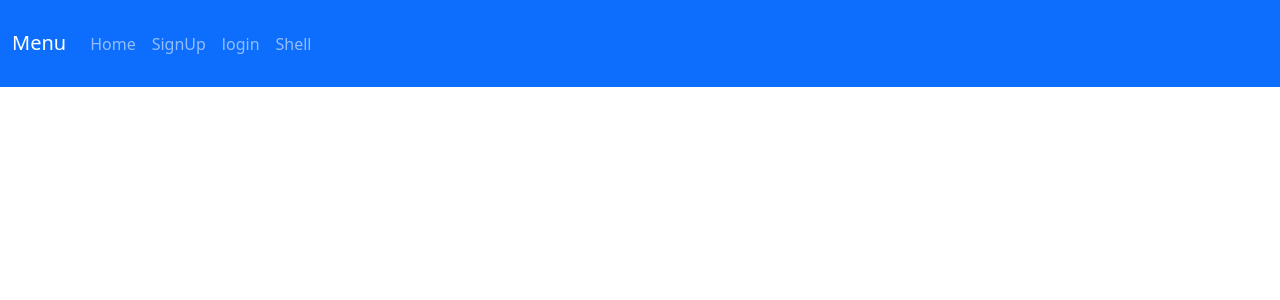
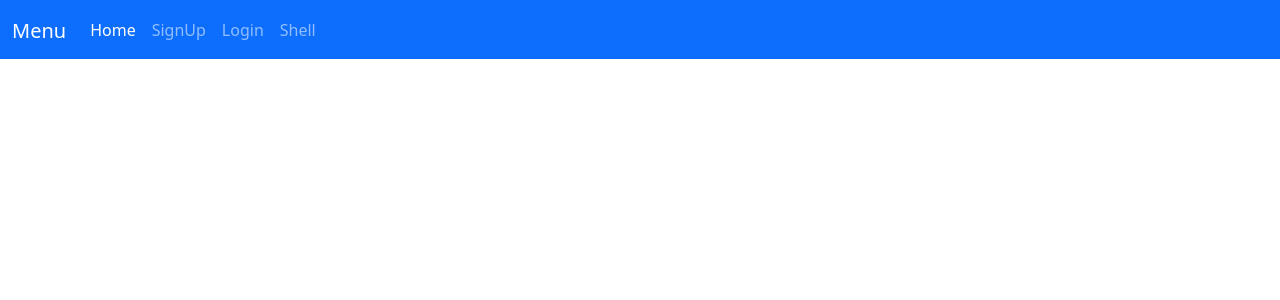
Before and after one commit to Archika2504/TempShell, a Flask app: page / in a window 1280 px wide. Shown: the top 300 px of the page. Run offline with Flask 3, Linux system fonts and the light colour scheme.

Commit message:
updating index.html

```diff
--- a/tempShell-main/templates/index.html
+++ b/tempShell-main/templates/index.html
@@ -1,32 +1,71 @@
 <!doctype html>
 <html lang="en">
+
 <head>
   <meta charset="utf-8">
   <meta name="viewport" content="width=device-width, initial-scale=1">
+
   <title>Online Shell</title>
+
   <link rel="icon" href="../Icons/favicon.ico">
-    <link href="https://cdn.jsdelivr.net/npm/bootstrap@5.3.3/dist/css/bootstrap.min.css" rel="stylesheet" integrity="sha384-QWTKZyjpPEjISv5WaRU9OFeRpok6YctnYmDr5pNlyT2bRjXh0JMhjY6hW+ALEwIH" crossorigin="anonymous">
+
+  <!-- Bootstrap CSS -->
+  <link
+    href="https://cdn.jsdelivr.net/npm/bootstrap@5.3.3/dist/css/bootstrap.min.css"
+    rel="stylesheet"
+    integrity="sha384-QWTKZyjpPEjISv5WaRU9OFeRpok6YctnYmDr5pNlyT2bRjXh0JMhjY6hW+ALEwIH"
+    crossorigin="anonymous">
 </head>
+
 <body>
+
+  <!-- Navbar -->
   <nav class="navbar navbar-expand-lg navbar-dark bg-primary">
     <div class="container-fluid">
-          <p class="navbar-brand" style="padding-top:20px" href="/">Menu</a>
-          <button class="navbar-toggler" type="button" data-bs-toggle="collapse" data-bs-target="#navbarScroll" aria-controls="navbarScroll" aria-expanded="false" aria-label="Toggle navigation">
+
+      <!-- Brand -->
+      <a class="navbar-brand pt-2" href="/">Menu</a>
+
+      <!-- Toggle Button -->
+      <button class="navbar-toggler"
+              type="button"
+              data-bs-toggle="collapse"
+              data-bs-target="#navbarScroll"
+              aria-controls="navbarScroll"
+              aria-expanded="false"
+              aria-label="Toggle navigation">
+
         <span class="navbar-toggler-icon"></span>
       </button>
+
+      <!-- Navbar Links -->
       <div class="collapse navbar-collapse" id="navbarScroll">
-            <ul class="navbar-nav me-auto my-2 my-lg-0 navbar-nav-scroll" style="--bs-scroll-height: 100px;">
+
+        <ul class="navbar-nav me-auto my-2 my-lg-0 navbar-nav-scroll"
+            style="--bs-scroll-height: 100px;">
+
           <li class="nav-item">
-                <a class="nav-link " aria-current="page" href="/">Home</a>
+            <a class="nav-link active" aria-current="page" href="/">
+              Home
+            </a>
           </li>
+
           <li class="nav-item">
-                <a class="nav-link"  href="/signup">SignUp</a>
+            <a class="nav-link" href="/signup">
+              SignUp
+            </a>
           </li>
+
           <li class="nav-item">
-                <a class="nav-link" href="/login">login</a>
+            <a class="nav-link" href="/login">
+              Login
+            </a>
           </li>
+
           <li class="nav-item">
-                <a class="nav-link" href="/shell">Shell</a>
+            <a class="nav-link" href="/shell">
+              Shell
+            </a>
           </li>
 
         </ul>
@@ -34,6 +73,13 @@
       </div>
     </div>
   </nav>
-    <script src="https://cdn.jsdelivr.net/npm/bootstrap@5.3.3/dist/js/bootstrap.bundle.min.js" integrity="sha384-YvpcrYf0tY3lHB60NNkmXc5s9fDVZLESaAA55NDzOxhy9GkcIdslK1eN7N6jIeHz" crossorigin="anonymous"></script>
+
+  <!-- Bootstrap JS -->
+  <script
+    src="https://cdn.jsdelivr.net/npm/bootstrap@5.3.3/dist/js/bootstrap.bundle.min.js"
+    integrity="sha384-YvpcrYf0tY3lHB60NNkmXc5s9fDVZLESaAA55NDzOxhy9GkcIdslK1eN7N6jIeHz"
+    crossorigin="anonymous"></script>
+
 </body>
+
 </html>
```
Lines whose indentation alone changed are shown as unchanged.
